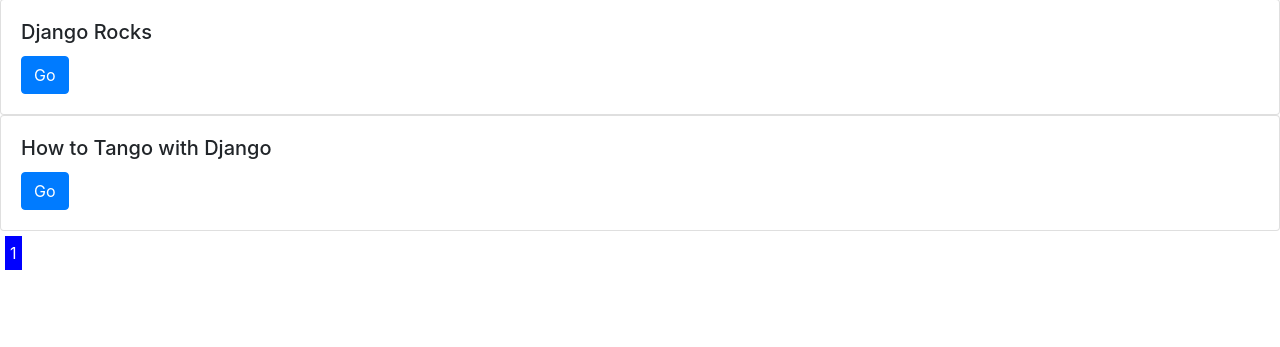
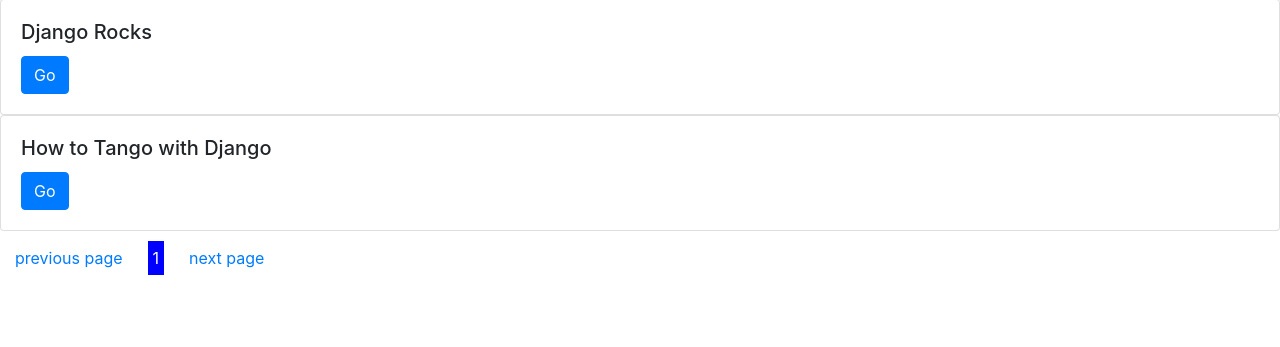
Before and after one commit to pgcdf123/ITProject, a Django app: page /rango/category/django/ in a window 1280 px wide. Shown: the part 229-576 px from the top of the page. Run offline with Django 3.2, Linux system fonts and the light colour scheme; data comes from the database, SQL or seed files in the repository; both versions use the stored data as it was after the commit; some libraries are stand-ins or nearby versions.

Commit message:
add multi pages

```diff
--- a/rango/views.py
+++ b/rango/views.py
@@ -44,23 +44,12 @@
         pages = Page.objects.filter(category=category)
         current_page = request.GET.get('p', 1)
         current_page = int(current_page)
-        start = (current_page - 1) * 5
-        end = current_page * 5
+        per_pagecount=5
+        page_limit=5
+        page_obj=PageClass(current_page,len(pages),category_name_slug,per_pagecount,page_limit)
         context_dict['category'] = category
-        context_dict['pages'] = pages[start:end]
-        page_count,page_mode= divmod(len(pages),5)
-        page_list=[]
-        if page_mode:
-            page_count+=1
-        for i in range(1, page_count+1):
-            if i == current_page:
-                temp = '<a class="page active" href="/rango/category/%s/?p=%s">%s</a>' % (category_name_slug, i, i)
-            else:
-                temp = '<a class="page" href="/rango/category/%s/?p=%s">%s</a>' % (category_name_slug, i, i)
-            page_list.append(temp)
-        page_str="".join(page_list)
-        page_str=mark_safe(page_str)
-        context_dict['page_str']=page_str
+        context_dict['pages'] = pages[page_obj.start():page_obj.end()]
+        context_dict['page_str']=page_obj.page_str()
     except Category.DoesNotExist:
         context_dict['pages'] = None
         context_dict['category'] = None
@@ -234,3 +223,70 @@
 
 def show_profile(request):
     return render(request, 'rango/profile.html')
+class PageClass:
+    def __init__(self,current_page,data_count,categoryname,page_count=5,page_limit=5):
+        self.current_page=current_page
+        self.data_count=data_count
+        self.page_count=page_count
+        self.page_limit=page_limit
+        self.categoryname=categoryname
+    def start(self):
+        return (self.current_page-1)*self.page_count
+    def end(self):
+        return self.current_page*self.page_count
+    @property
+    def total_pages(self):
+        v,mod=divmod(self.data_count,self.page_count)
+        if mod:
+            v+1;
+        return v
+    def page_str(self):
+        page_list=[]
+        if self.total_pages<self.page_limit:
+            start_index=1
+            end_index=self.total_pages+1
+        else:
+           if self.current_page<=(self.page_limit+1)/2:
+               start_index=1
+               end_index=self.page_limit+1
+           else:
+               start_index=self.current_page-(self.page_limit-1)/2
+               end_index=self.current_page+(self.page_limit+1)/2
+               if(self.current_page+(self.page_limit-1)/2)>self.total_pages:
+                   end_index=self.total_pages+1
+                   start_index=self.total_pages-self.page_limit+1
+        if self.current_page == 1:
+            prev = '<a class ="page " href="#">previous page</a>'
+        else:
+            prev = '<a class ="page" href="/rango/category/%s/?p=%s">previous page</a>' % (
+                self.categoryname, self.current_page - 1,)
+        page_list.append(prev)
+        if(start_index==end_index):
+            temp = '<a class="page active" href="/rango/category/%s/?p=%s">%s</a>' % (self.categoryname, start_index,start_index)
+            next = '<a class ="page " href="#">next page</a>'
+            page_list.append(temp)
+        else:
+            for i in range(int(start_index), int(end_index)):
+                if i == self.current_page:
+                    temp = '<a class="page active" href="/rango/category/%s/?p=%s">%s</a>' % (self.categoryname, i, i)
+                else:
+                    temp = '<a class="page" href="/rango/category/%s/?p=%s">%s</a>' % (self.categoryname, i, i)
+                page_list.append(temp)
+            if self.current_page == self.total_pages:
+                next = '<a class ="page " href="#">next page</a>'
+            else:
+                next = '<a class ="page " href="/rango/category/%s/?p=%s">next page</a>' % (
+                    self.categoryname, self.current_page + 1,)
+        page_list.append(next)
+        '''
+        jump = """<input type='text'/><a onclick='jumpTo(this,"/rango/category/");'>Go</a>
+                     <script>
+                        function jumpTo(ths,base){
+                           var val=ths.previousSibling.value;
+                           location.href=base+'<category.slug>'+'/?p='+val;}
+                     </script>"""
+        page_list.append(jump)
+        '''
+        page_str="".join(page_list)
+        page_str=mark_safe(page_str)
+        return page_str
--- a/templates/rango/base.html
+++ b/templates/rango/base.html
@@ -18,7 +18,7 @@
             display: inline-block;
             padding: 5px;
             background-color: white;
-            margin:5px ;
+            margin:10px ;
         }
         .pagenation .page.active{
             background-color: blue;
--- a/templates/rango/category.html
+++ b/templates/rango/category.html
@@ -11,7 +11,7 @@
 
 {% block body_block %}
     {% if category %}
-    <h1>{{ category.name }}</h1>
+    <h1 id="categoryname">{{ category.name }}</h1>
     {% if pages %}
     {% for page in pages %}
         <div class="card">
```
Also changed, not shown: db.sqlite3.
